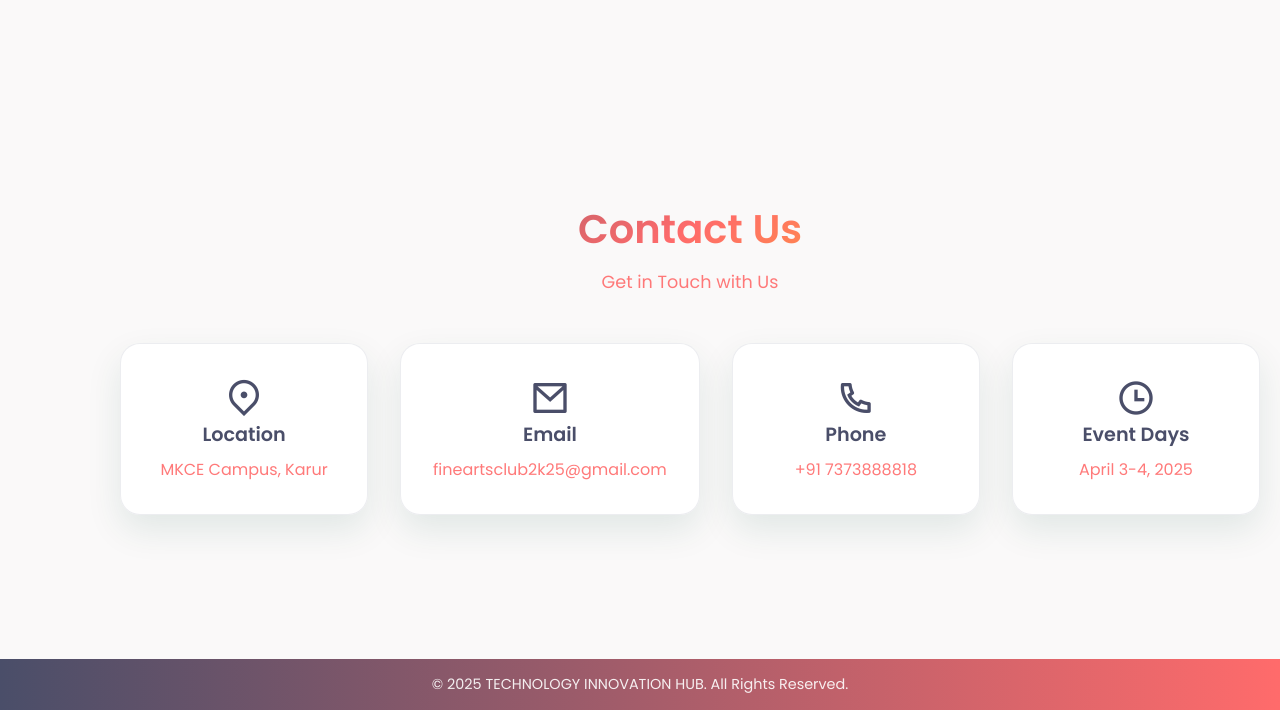
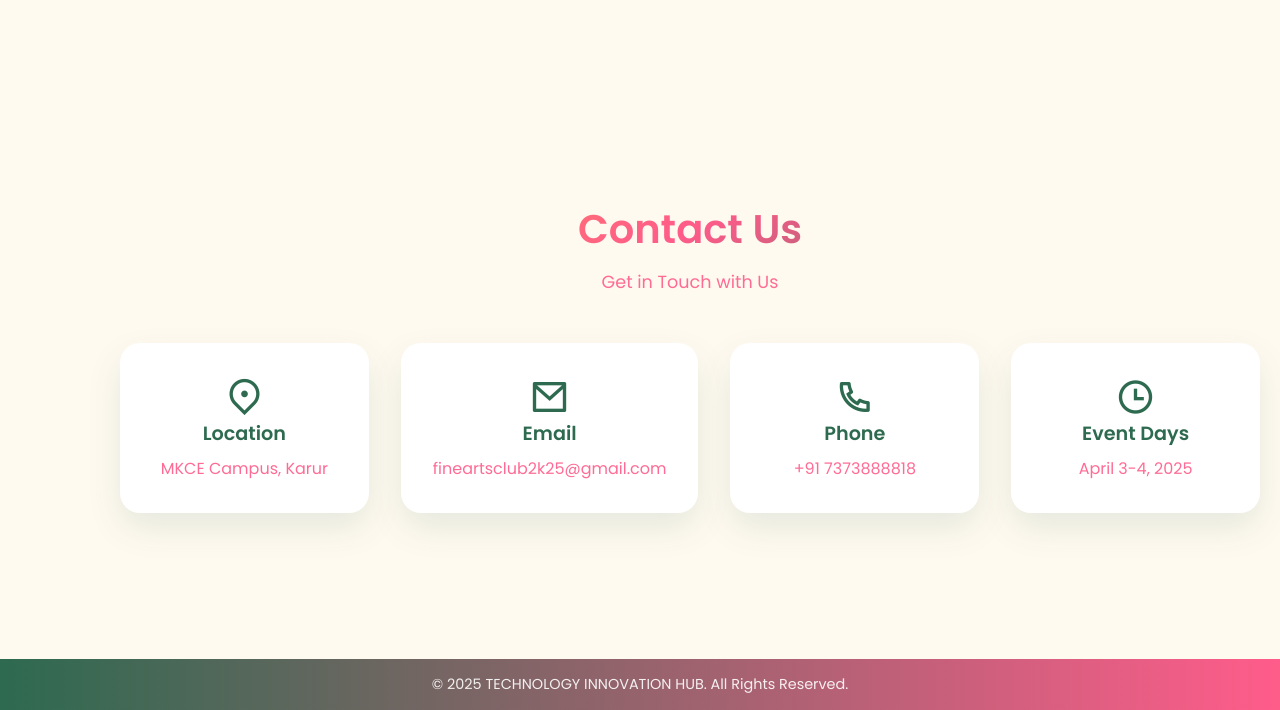
Before and after one commit to jayanthansenthilkumar/Orlia, a PHP site: page / in a window 1280 px wide. Shown: the part 4991-5701 px from the top of the page. Run offline with PHP 8.4, Linux system fonts and the light colour scheme.

Commit message:
Colour changed

```diff
--- a/assets/styles/styles.css
+++ b/assets/styles/styles.css
@@ -1,10 +1,20 @@
 /* Add theme variables */
+/* :root {
+    --primary-light: #5eead4;
+    --primary-mid: #14b8a6;
+    --primary-dark: #134e4a;
+    --bg-light: #f0fdfa;
+    --gradient: linear-gradient(145deg, #134e4a, #14b8a6, #5eead4);
+} */
 :root {
-    --primary-light: #ffd700;  /* Golden yellow */
-    --primary-mid: #ff6b6b;    /* Coral pink */
-    --primary-dark: #4a4e69;   /* Dark slate */
-    --bg-light: #faf9f9;       /* Off white */
-    --gradient: linear-gradient(145deg, #4a4e69, #ff6b6b, #ffd700);
+    --primary-light: #ff9f43;  /* Bright Orange */
+    --primary-mid: #ff5c8a;    /* Vivid Pink */
+    --primary-dark: #2d6a4f;   /* Rich Green */
+    --bg-light: #fffaf0;       /* Soft Creamy White */
+    --accent: #66cc99;         /* Pastel Green for contrast */
+    --gradient: linear-gradient(145deg, #ff9f43, #ff5c8a, #2d6a4f);
+    --shadow: 0px 4px 8px rgba(45, 106, 79, 0.2);
+    --border: #e0e0e0;         /* Light Gray Borders */
 }
 
 /* Add scrollbar styles at the top */
@@ -2636,13 +2646,12 @@ h1, p {
 }
 
 .contact-card {
-    background: rgba(255, 255, 255, 0.95);
+    background: white;
     padding: 2rem;
     border-radius: 20px;
     box-shadow: 0 15px 35px rgba(6, 78, 59, 0.1);
     transition: all 0.4s ease;
     text-align: center;
-    border: 1px solid rgba(74, 78, 105, 0.1);
 }
 
 .contact-card:hover {
@@ -2794,13 +2803,12 @@ h1, p {
 }
 
 .contact-card {
-    background: rgba(255, 255, 255, 0.95);
+    background: white;
     padding: 2rem;
     border-radius: 20px;
     box-shadow: 0 15px 35px rgba(6, 78, 59, 0.1);
     transition: all 0.4s ease;
     text-align: center;
-    border: 1px solid rgba(74, 78, 105, 0.1);
 }
 
 .contact-card:hover {
@@ -3764,7 +3772,7 @@ h1, p {
 }
 
 .single-line-footer {
-    background: linear-gradient(90deg, #4a4e69, #ff6b6b);
+    background: linear-gradient(90deg, var(--primary-dark), var(--primary-mid));
     color: white;
     text-align: center;
     padding: 15px;
```
Also changed, not shown: other parts of assets/styles/styles.css (+14 -14 lines).
